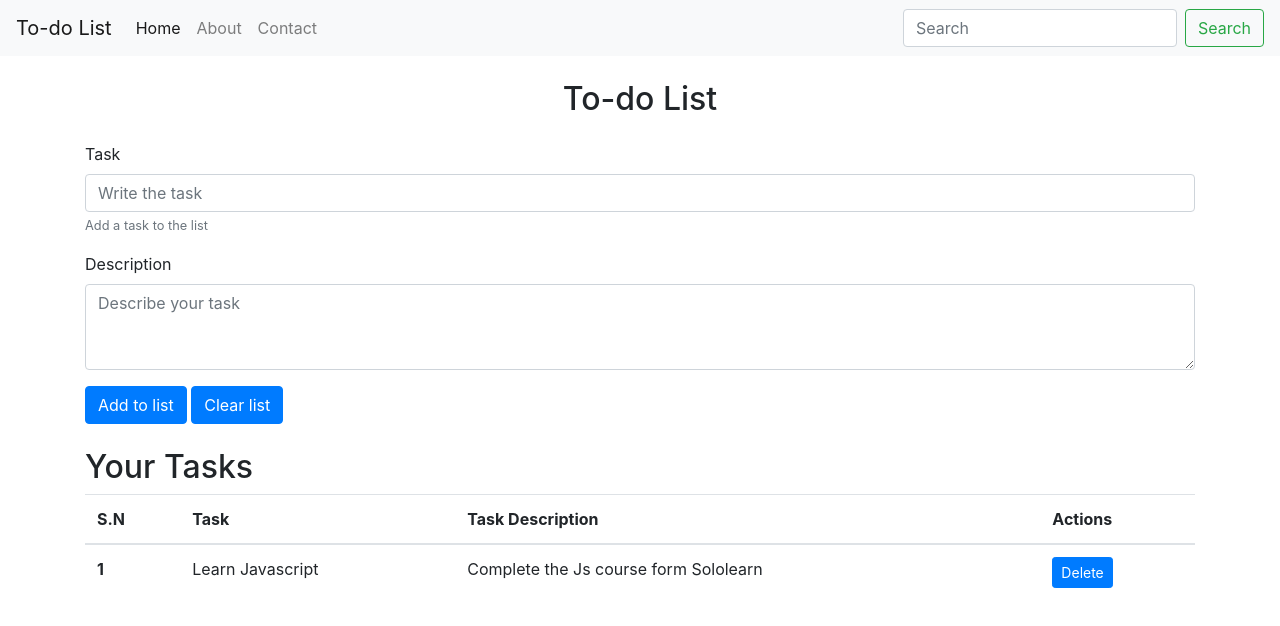
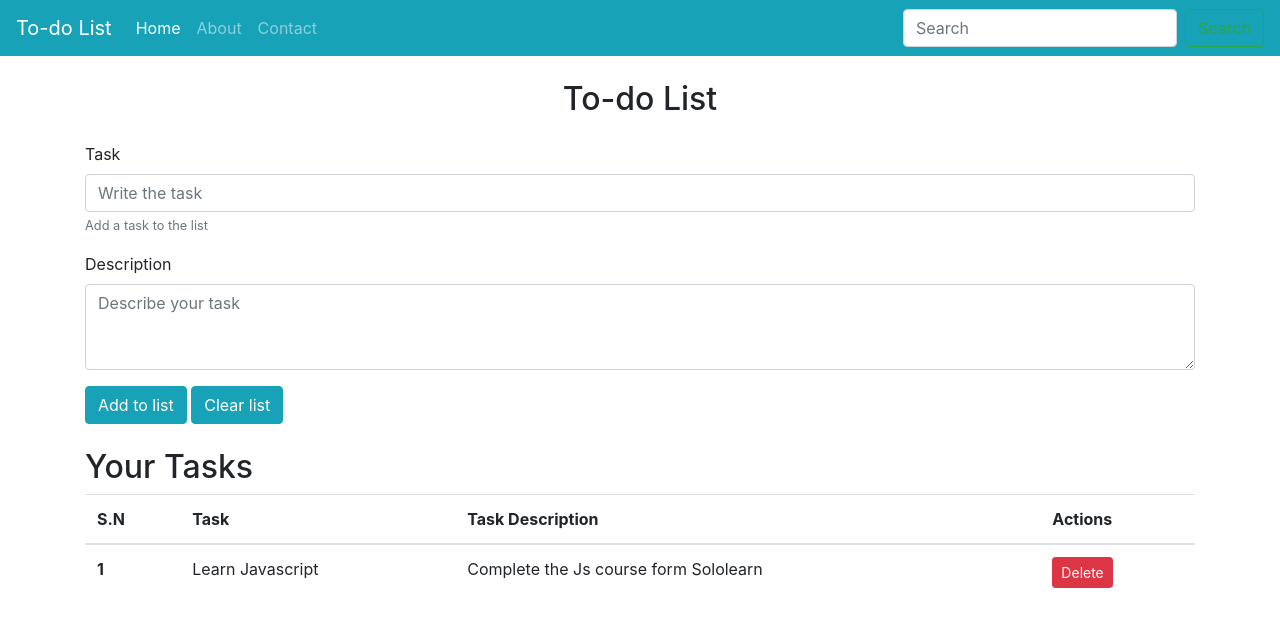
Before and after one commit to nikolas-AI/To-do-List, a plain HTML site: page index.html in a window 1280 px wide. Drawn offline with nearby package versions, Linux system fonts and the light colour scheme.

Commit message:
color modifications

```diff
--- a/index.html
+++ b/index.html
@@ -9,7 +9,7 @@
     <title>To-do List</title>
 </head>
   <body>
-    <nav class="navbar navbar-expand-lg navbar-light bg-light">
+    <nav class="navbar navbar-expand-lg navbar-dark bg-info">
         <a class="navbar-brand" href="#">To-do List</a>
         <button class="navbar-toggler" type="button" data-toggle="collapse" data-target="#navbarSupportedContent"
             aria-controls="navbarSupportedContent" aria-expanded="false" aria-label="Toggle navigation">
@@ -51,8 +51,8 @@
         </div>
 
 
-        <button   id="add" class="btn btn-primary">Add to list</button>
-        <button  id="clear" class="btn btn-primary" onclick="clearStorage()">Clear list</button>
+        <button   id="add" class="btn btn-info">Add to list</button>
+        <button  id="clear" class="btn btn-info" onclick="clearStorage()">Clear list</button>
 
 
     <div id="items" class="my-4">
@@ -71,7 +71,7 @@
                 <th scope="row">1</th>
                 <td>Learn Javascript</td>
                 <td>Complete the Js course form Sololearn</td>
-                <td><button class="btn btn-sm btn-primary">Delete</button></td>
+                <td><button class="btn btn-sm btn-danger">Delete</button></td>
               </tr>
 
             </tbody>
```
